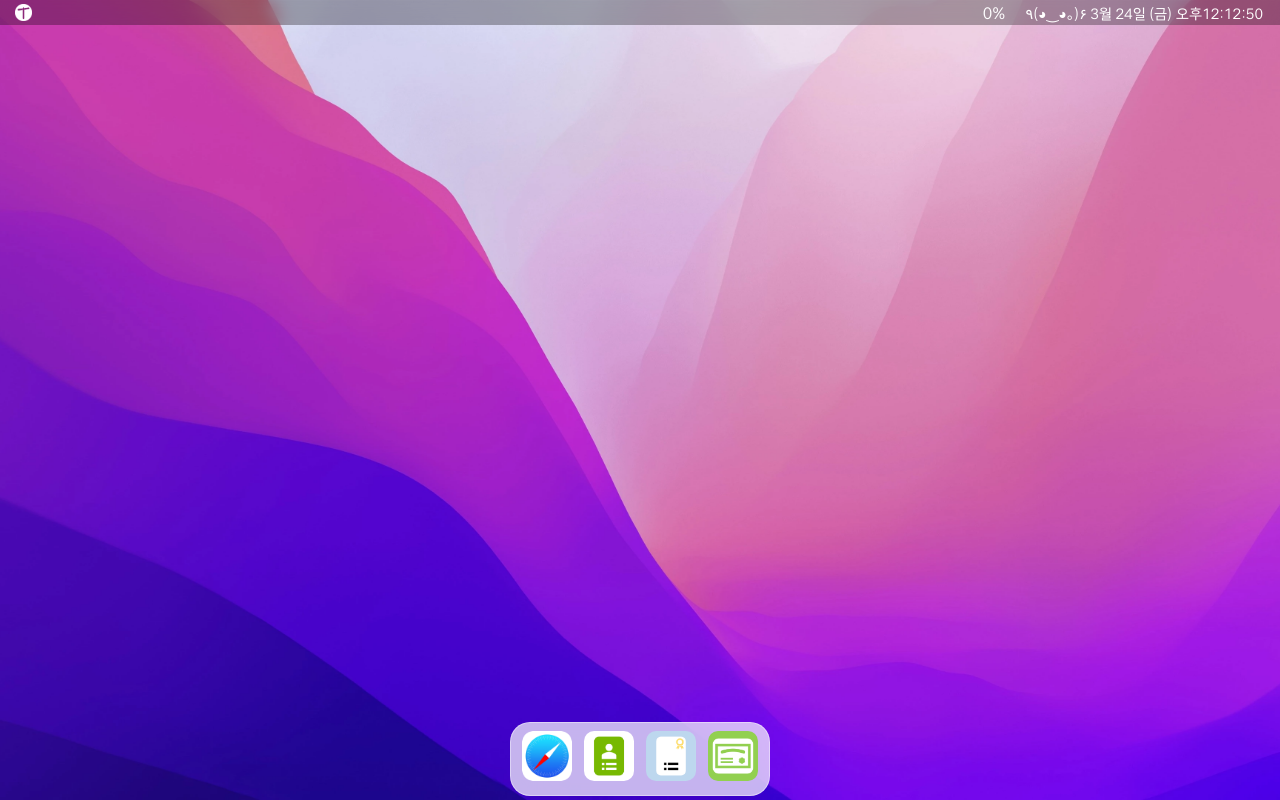
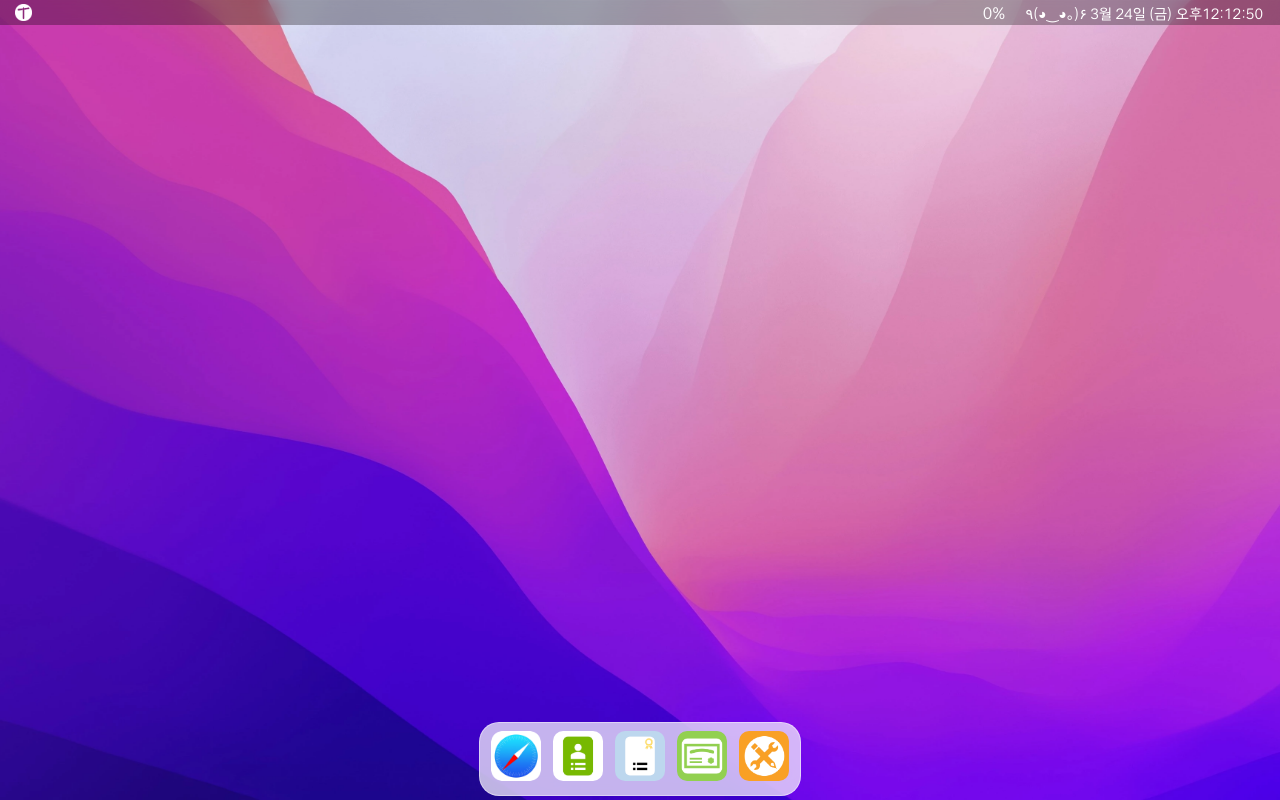
Before and after one commit to taese0ng/portfolio_next, a Next.js app: page / in a window 1280 px wide. Built offline with nearby package versions, Linux system fonts and the light colour scheme.

Commit message:
feat: skill 추가

```diff
--- /dev/null
+++ b/src/components/Desktop/Modals/Skill/Skill.module.scss
@@ -0,0 +1,34 @@
+.container {
+  background-color: var(--gray-20);
+  height: 100%;
+}
+
+.skills {
+  height: 100%;
+  display: flex;
+  justify-content: center;
+  flex-flow: row wrap;
+  overflow: auto;
+}
+
+.item {
+  width: 150px;
+  height: auto;
+  display: flex;
+  flex-direction: column;
+  justify-content: center;
+  align-items: center;
+  margin: 30px;
+}
+
+.itemImage {
+  border-radius: 10px;
+  max-height: 100px;
+  width: auto;
+}
+
+.itemTitle {
+  font-size: 20px;
+  font-weight: 600;
+  margin-top: 15px;
+}
--- /dev/null
+++ b/src/components/Desktop/Modals/Skill/Skill.tsx
@@ -0,0 +1,28 @@
+import { Children } from "react";
+
+import { skillList } from "@/constants/skills";
+import styles from "./Skill.module.scss";
+
+function Skill() {
+  return (
+    <div className={styles.container}>
+      <ul className={styles.skills}>
+        {Children.toArray(
+          skillList.map((skill) => (
+            <li className={styles.item}>
+              <img
+                className={styles.itemImage}
+                draggable={false}
+                src={skill.src}
+                alt={skill.title}
+              />
+              <div className={styles.itemTitle}>{skill.title}</div>
+            </li>
+          )),
+        )}
+      </ul>
+    </div>
+  );
+}
+
+export default Skill;
--- /dev/null
+++ b/src/components/Desktop/Modals/Skill/index.ts
@@ -0,0 +1,3 @@
+import Skill from "./Skill";
+
+export default Skill;
--- a/src/components/Desktop/Modals/index.ts
+++ b/src/components/Desktop/Modals/index.ts
@@ -2,10 +2,12 @@ import Award from "./Award";
 import Info from "./Info";
 import BaseModal from "./BaseModal";
 import Certificate from "./Certificate";
+import Skill from "./Skill";
 
 export default {
   Award,
   Info,
   BaseModal,
   Certificate,
+  Skill,
 };
--- a/src/constants/dock.ts
+++ b/src/constants/dock.ts
@@ -5,7 +5,7 @@ const {
   Info,
   Award,
   Certificate,
-  // Skill,
+  Skill,
   // History,
   // Project,
   // Notion,
@@ -72,17 +72,17 @@ export const itemList: Array<DockItemType> = [
     height: 400,
     nowOpen: false,
   },
-  //   {
-  //     id: itemIDs.skills,
-  //     title: "기술스택",
-  //     isOpen: false,
-  //     icon: `${iconUrl}/skill.webp`,
-  //     component: Skill,
-  //     zIndex: 0,
-  //     width: 800,
-  //     height: 500,
-  //     nowOpen: false,
-  //   },
+  {
+    id: itemIDs.skills,
+    title: "기술스택",
+    isOpen: false,
+    icon: `${iconUrl}/skill.webp`,
+    component: Skill,
+    zIndex: 0,
+    width: 800,
+    height: 500,
+    nowOpen: false,
+  },
   //   {
   //     id: itemIDs.histories,
   //     title: "히스토리",
--- /dev/null
+++ b/src/constants/skills.ts
@@ -0,0 +1,30 @@
+import { Skill } from "@/interfaces/skills";
+
+const skillUrl = "/assets/skills";
+
+export const skillList: Array<Skill> = [
+  {
+    title: "html",
+    src: `${skillUrl}/html.webp`,
+  },
+  {
+    title: "css",
+    src: `${skillUrl}/css.webp`,
+  },
+  {
+    title: "javascript",
+    src: `${skillUrl}/javascript.webp`,
+  },
+  {
+    title: "typescript",
+    src: `${skillUrl}/typescript.webp`,
+  },
+  {
+    title: "react",
+    src: `${skillUrl}/react.webp`,
+  },
+  {
+    title: "svelte",
+    src: `${skillUrl}/svelte.webp`,
+  },
+];
--- /dev/null
+++ b/src/interfaces/skills.ts
@@ -0,0 +1,4 @@
+export interface Skill {
+  title: string;
+  src: string;
+}
```
